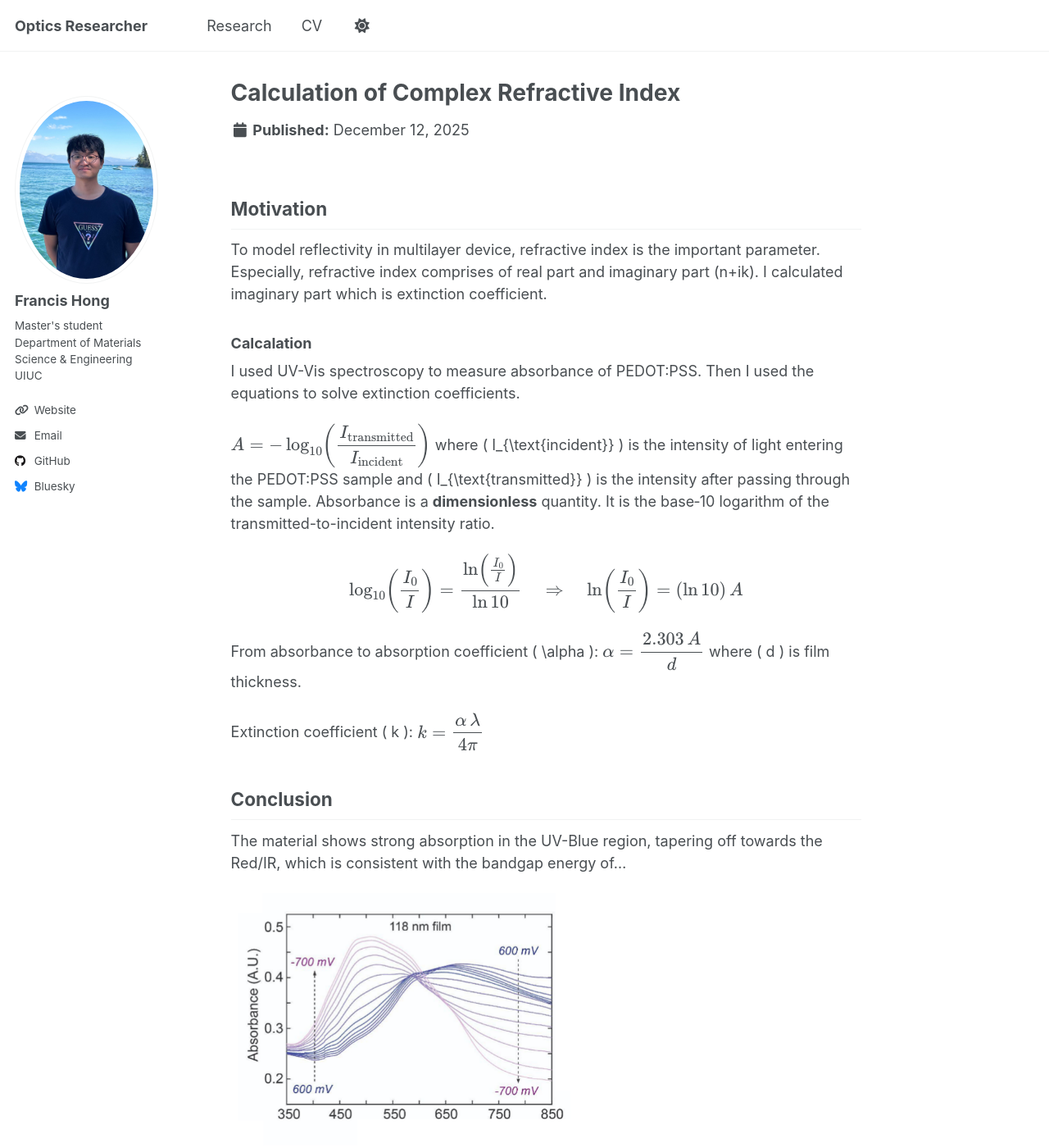
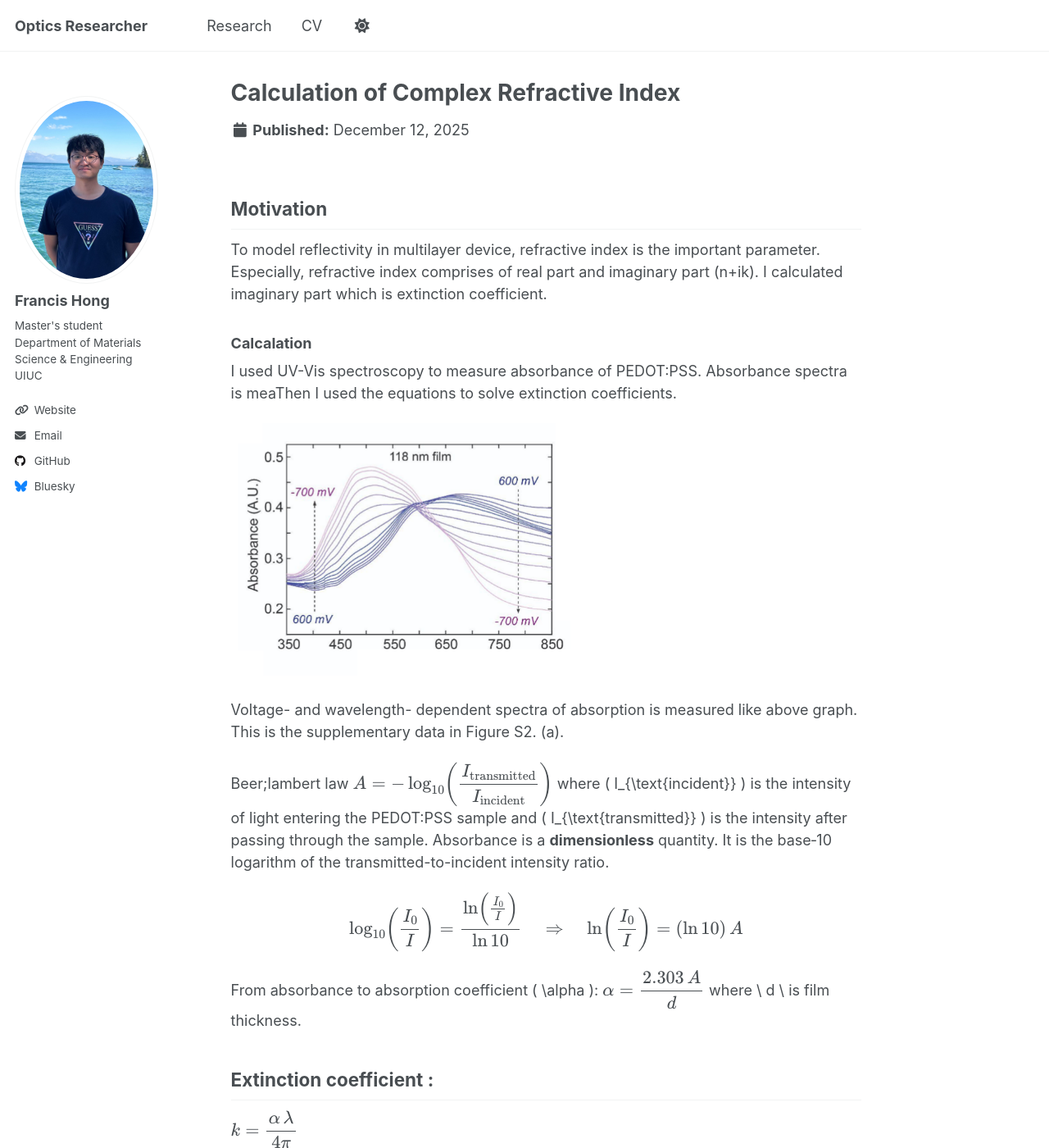
Before and after one commit to Fhong10/flhong03.github-io, a Jekyll site: the page built from _publications/absorbance-study.md, in a window 1280 px wide and 1400 px high. Shown: the whole window at 82% size. Built offline with Jekyll 4.4.1, drawn with Linux system fonts in a browser that asks for light colours; a script that is not in the unit is left out.

Commit message:
Update absorbance-study.md

```diff
--- a/_publications/absorbance-study.md
+++ b/_publications/absorbance-study.md
@@ -10,8 +10,15 @@ mathjax: true
 To model reflectivity in multilayer device, refractive index is the important parameter. Especially, refractive index comprises of real part and imaginary part (n+ik). I calculated imaginary part which is extinction coefficient.
 
 ### Calcalation
-I used UV-Vis spectroscopy to measure absorbance of PEDOT:PSS. Then I used the equations to solve extinction coefficients.
+I used UV-Vis spectroscopy to measure absorbance of PEDOT:PSS. Absorbance spectra is meaThen I used the equations to solve extinction coefficients.
 
+<img src="{{ '/images/Absorbance2.png' | relative_url }}"
+     alt="Simulation"
+     style="max-width: 420px; width: 100%; height: auto; display: block; margin: 0 0 12px 0;">
+
+Voltage- and wavelength- dependent spectra of absorption is measured like above graph. This is the supplementary data in Figure S2. (a).
+
+Beer;lambert law
 $$
 A = -\log_{10}\!\left(\dfrac{I_{\text{transmitted}}}{I_{\text{incident}}}\right)
 $$
@@ -26,16 +33,11 @@ From absorbance to absorption coefficient \( \alpha \):
 $$
 \alpha = \dfrac{2.303\,A}{d}
 $$
-where \( d \) is film thickness.
+where \ d \ is film thickness.
 
-Extinction coefficient \( k \):
+## Extinction coefficient \:
 $$
 k = \dfrac{\alpha \,\lambda}{4\pi}
 $$
 
-## Conclusion
-The material shows strong absorption in the UV-Blue region, tapering off towards the Red/IR, which is consistent with the bandgap energy of...
-
-<img src="{{ '/images/Absorbance2.png' | relative_url }}"
-     alt="Simulation"
-     style="max-width: 420px; width: 100%; height: auto; display: block; margin: 0 0 12px 0;">
+## Result
```
